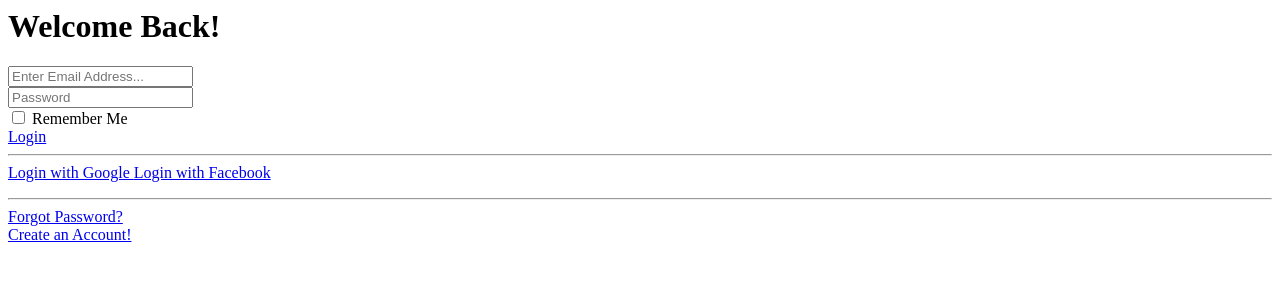
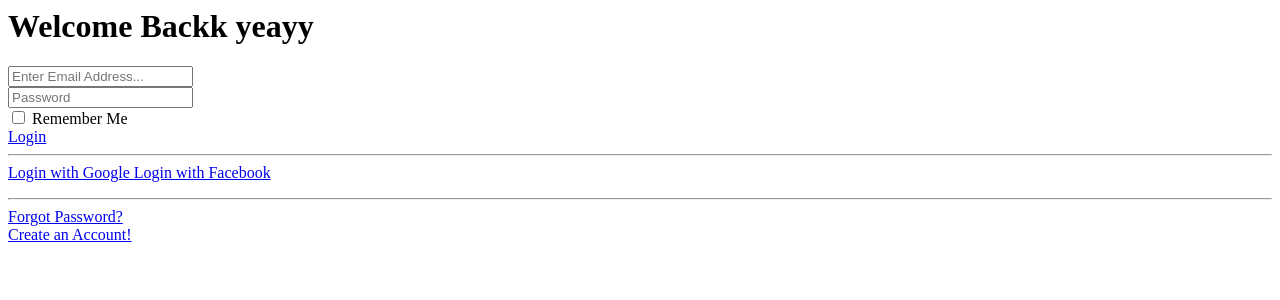
Before and after one commit to uts-uas/pwebb, a PHP site: page /pwebb/views/auth/login.php in a window 1280 px wide. Shown: the top 300 px of the page. Run offline with PHP 8.4, Linux system fonts and the light colour scheme.

Commit message:
add template

```diff
--- a/app/views/auth/login.php
+++ b/app/views/auth/login.php
@@ -11,7 +11,7 @@
                             <div class="col-lg-6">
                                 <div class="p-5">
                                     <div class="text-center">
-                                        <h1 class="h4 text-gray-900 mb-4">Welcome Back!</h1>
+                                        <h1 class="h4 text-gray-900 mb-4">Welcome Backk yeayy</h1>
                                     </div>
                                     <form class="user">
                                         <div class="form-group">
```
